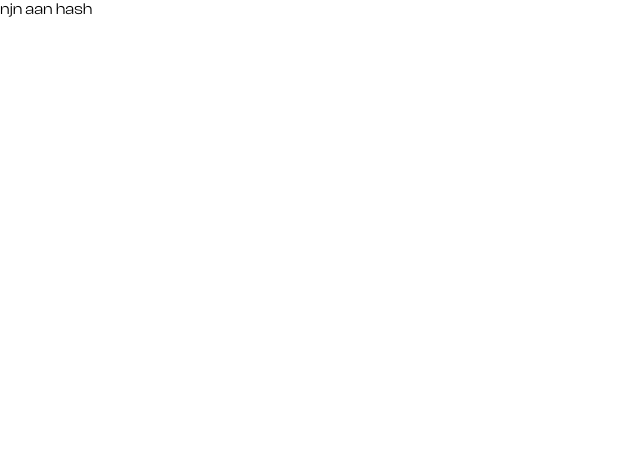
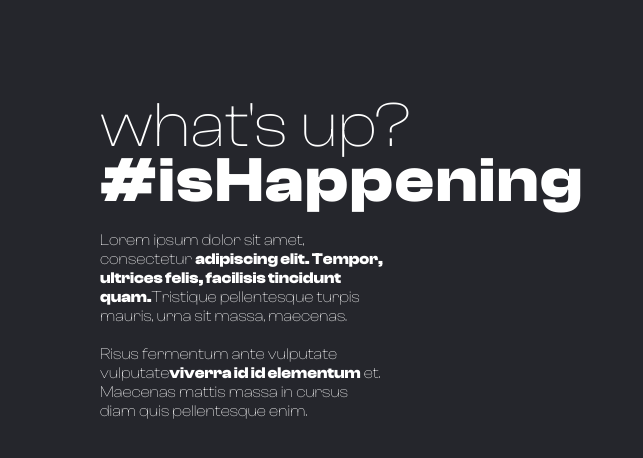
Before and after one commit to werbhq/definewebsite, a React (Create React App) app: page / in a window 1280 px wide. Shown: the top 458 px of the page, without its empty margins (0-643 px from the left). Built offline with nearby package versions, Linux system fonts and the light colour scheme.

Commit message:
Added changes to index

```diff
--- a/src/about.css
+++ b/src/about.css
@@ -18,6 +18,7 @@ body {
     --brilliant-blue: #0075ff;
     --blasphemous-black: #25262c;
 }
+
 .About h1 {
     font-size: 12vw;
     font-weight: 600;
--- a/src/hash/about/about.js
+++ b/src/hash/about/about.js
@@ -1,4 +1,5 @@
 import './../about/about.css';
+import './../../index.css';
 import HashAudience from './../../assets/images/HashAudience.svg';
 import React, { useContext } from 'react';
 // import { BackgroundContext } from '../hash';
@@ -7,9 +8,9 @@ import { useInView } from 'react-intersection-observer';
 function HashAbout() {
     return (
         <div className="hashAbout">
-            <h3 className="subheading" style={{ fontWeight: 200 }}>
+            <h2 className="subheading" style={{ fontWeight: 200 }}>
                 what's up?
-            </h3>
+            </h2>
             <h2 style={{ color: 'var(--pretty-purple)' }}>#isHappening</h2>
             <br></br>
             <p className="description">
@@ -22,9 +23,9 @@ function HashAbout() {
                 <br></br> Risus fermentum ante vulputate <br></br> vulputate<b>viverra id id elementum</b> et.<br></br>
                 Maecenas mattis massa in cursus<br></br> diam quis pellentesque enim.
             </p>
-            <div className="heroSectionB">
+            {/* <div className="heroSectionB">
                 <img src={HashAudience} alt="" />
-            </div>
+            </div> */}
         </div>
     );
 }
--- a/src/hash/hash.js
+++ b/src/hash/hash.js
@@ -1,5 +1,9 @@
+import { HashAbout } from "./about/about";
+
 function Hash() {
-    return <div>njn aan hash</div>;
+    return (
+        <HashAbout></HashAbout>
+    );
 }
 
 export default Hash;
--- a/src/index.css
+++ b/src/index.css
@@ -105,3 +105,26 @@ body {
   font-weight: 500;
   src: url("./assets/fonts/coolvetica/coolvetica\ rg.otf");
 }
+
+ h1 {
+  font-size: 12vw;
+  font-weight: 600;
+}
+ h2 {
+  font-size: 5vw;
+  line-height: 95%;
+  letter-spacing: 2px;
+}
+ h3 {
+  font-size: 3vw;
+  line-height: 95%;
+  letter-spacing: 2px;
+}
+
+ h6 {
+  font-size: 1.5vw;
+}
+
+.youthfulYellowFG {
+  color: var(--youthful-yellow);
+}
```
Also changed, not shown: src/assets/images/HashAudience.svg (added).
